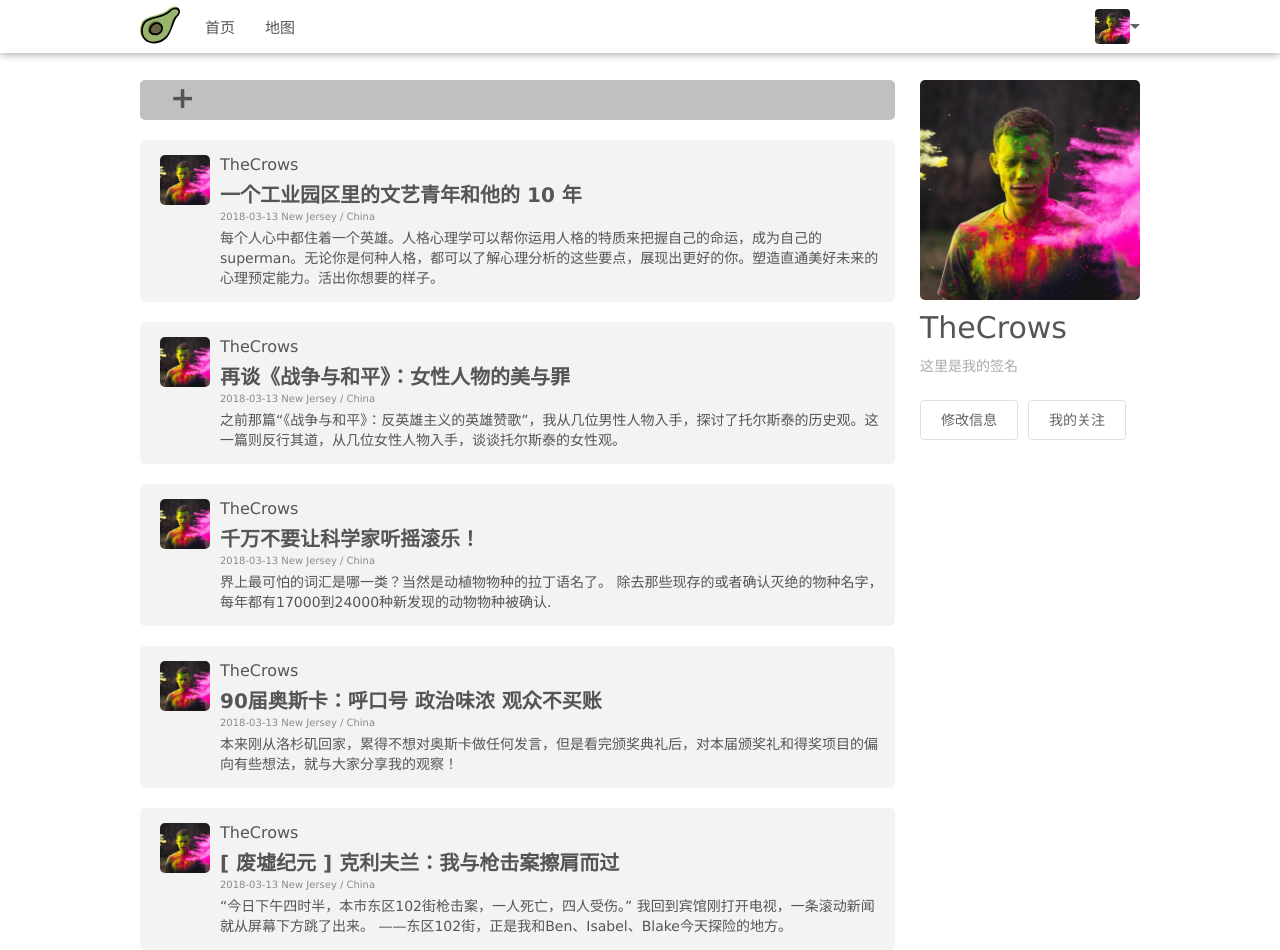
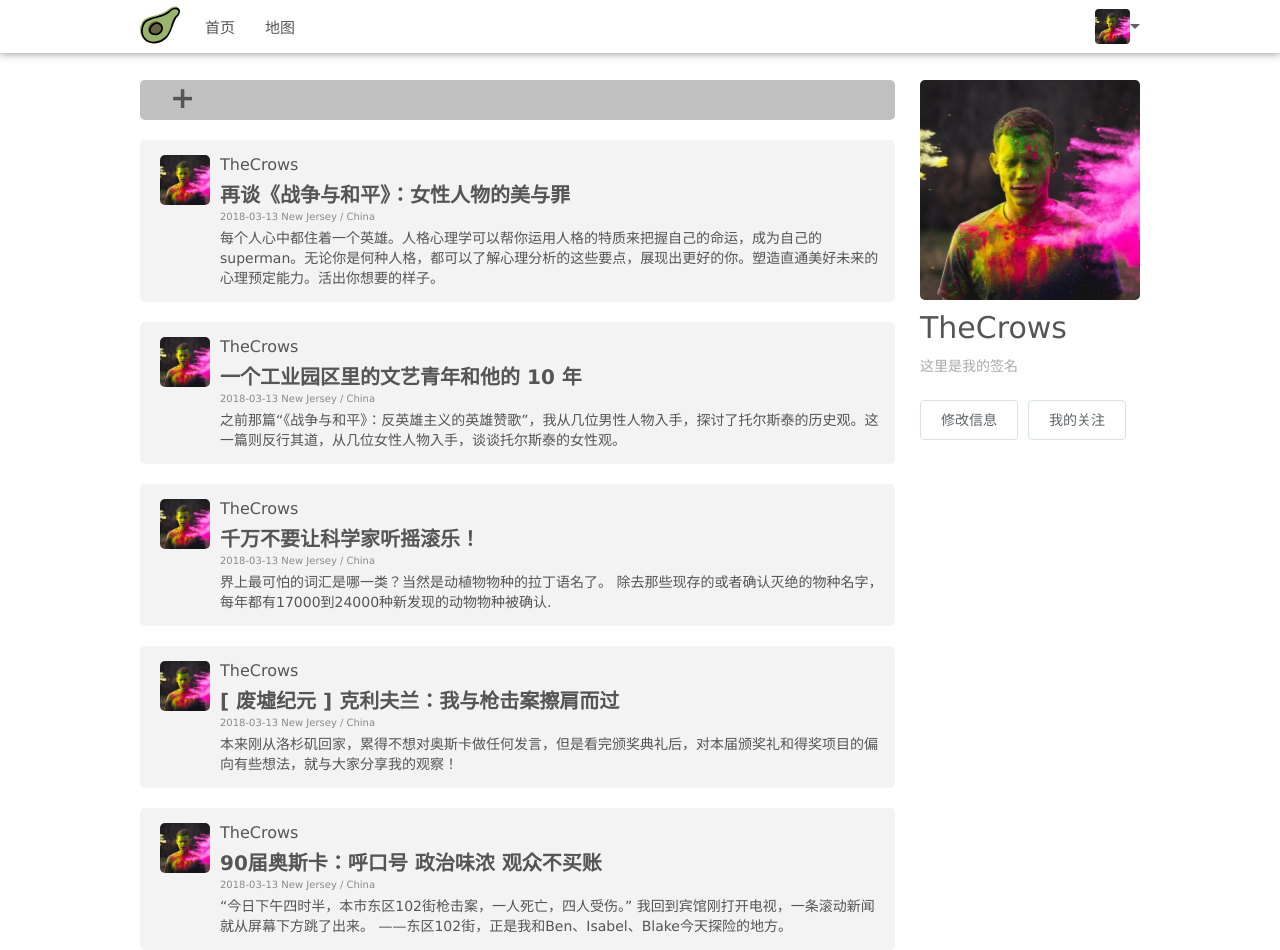
Before and after one commit to TheCrows/myProject, a Vue app in the folder myproject/: page / in a window 1280 px wide. Built offline with nearby package versions, Linux system fonts and the light colour scheme.

Commit message:
“提交信息”

```diff
--- a/myproject/src/components/basic/header.vue
+++ b/myproject/src/components/basic/header.vue
@@ -10,10 +10,7 @@
               <!-- <a class="head-item">发现</a> -->
           </nav>
           <summary class="user-info">
-              <!-- <div class="user-det">
-                  <img src="../../assets/img/userico.jpg" alt="" class="user-img">
-                  <span class="dropdown"></span>
-              </div> -->
+
             <el-dropdown>
                 <span class="el-dropdown-link user-det">
                     <img src="../../assets/img/userico.jpg" alt="" class="user-img">
--- a/myproject/src/vuex/store.js
+++ b/myproject/src/vuex/store.js
@@ -11,7 +11,7 @@ const store = new Vuex.Store({
                 id: Symbol(),
                 headurl: require("../assets/img/userico.jpg"),
                 name: 'TheCrows',
-                title: '一个工业园区里的文艺青年和他的 10 年',
+                title: '再谈《战争与和平》：女性人物的美与罪',
                 time: '2018-03-13',
                 place: 'New Jersey / China',
                 article: '每个人心中都住着一个英雄。人格心理学可以帮你运用人格的特质来把握自己的命运，成为自己的superman。无论你是何种人格，都可以了解心理分析的这些要点，展现出更好的你。塑造直通美好未来的心理预定能力。活出你想要的样子。'
@@ -19,7 +19,7 @@ const store = new Vuex.Store({
                 id: Symbol(),
                 headurl: require("../assets/img/userico.jpg"),
                 name: 'TheCrows',
-                title: '再谈《战争与和平》：女性人物的美与罪',
+                title: '一个工业园区里的文艺青年和他的 10 年',
                 time: '2018-03-13',
                 place: 'New Jersey / China',
                 article: '之前那篇“《战争与和平》：反英雄主义的英雄赞歌”，我从几位男性人物入手，探讨了托尔斯泰的历史观。这一篇则反行其道，从几位女性人物入手，谈谈托尔斯泰的女性观。'
@@ -35,7 +35,7 @@ const store = new Vuex.Store({
                 id: Symbol(),
                 headurl: require("../assets/img/userico.jpg"),
                 name: 'TheCrows',
-                title: '90届奥斯卡：呼口号 政治味浓 观众不买账',
+                title: '[ 废墟纪元 ] 克利夫兰：我与枪击案擦肩而过',
                 time: '2018-03-13',
                 place: 'New Jersey / China',
                 article: '本来刚从洛杉矶回家，累得不想对奥斯卡做任何发言，但是看完颁奖典礼后，对本届颁奖礼和得奖项目的偏向有些想法，就与大家分享我的观察！'
@@ -43,7 +43,7 @@ const store = new Vuex.Store({
                 id: Symbol(),
                 headurl: require("../assets/img/userico.jpg"),
                 name: 'TheCrows',
-                title: '[ 废墟纪元 ] 克利夫兰：我与枪击案擦肩而过',
+                title: '90届奥斯卡：呼口号 政治味浓 观众不买账',
                 time: '2018-03-13',
                 place: 'New Jersey / China',
                 article: '“今日下午四时半，本市东区102街枪击案，一人死亡，四人受伤。” 我回到宾馆刚打开电视，一条滚动新闻就从屏幕下方跳了出来。 ——东区102街，正是我和Ben、Isabel、Blake今天探险的地方。'
```
Also changed, not shown: myproject/src/components/basic/infoCard.vue (+1 -9 lines).
